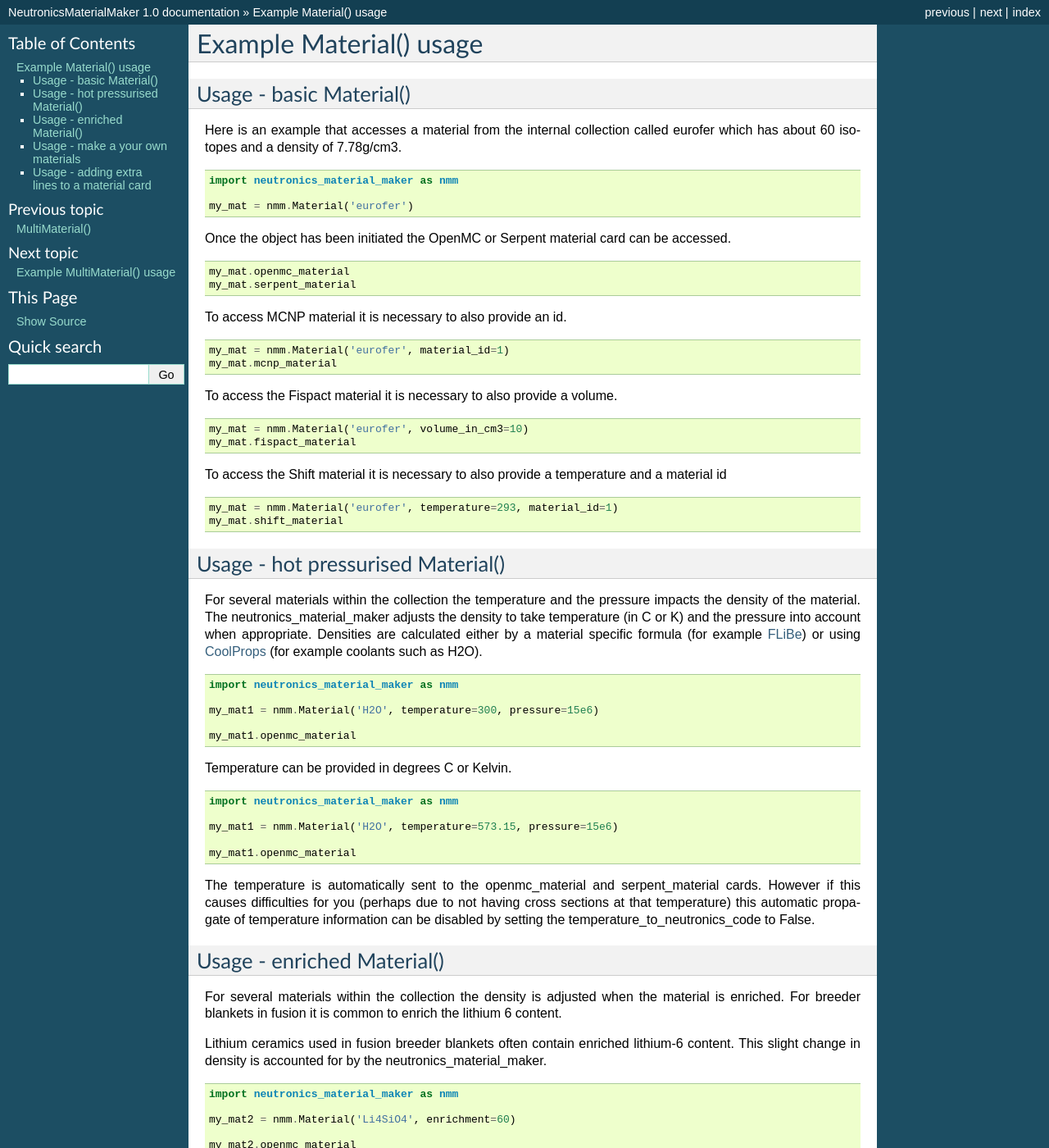
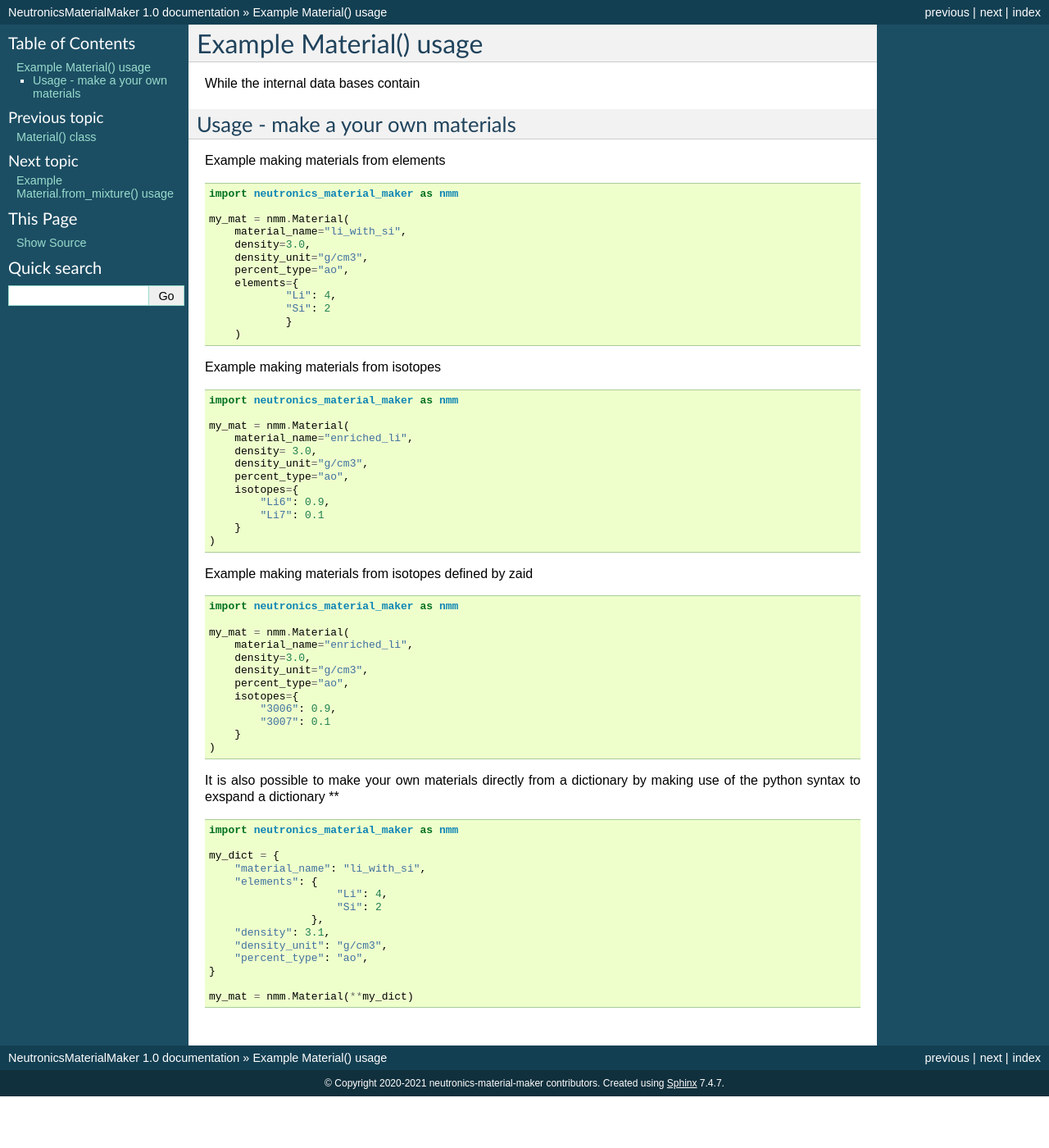
Before and after one commit to fusion-energy/neutronics_material_maker, a Sphinx documentation site: the page built from docs/source/example_material.rst, in a window 1280 px wide and 1400 px high. Shown: the whole window at 82% size. Built offline with Sphinx 7.4.7, drawn with Linux system fonts in a browser that asks for light colours; some of the changed text lies outside the part shown.

Commit message:
updated docs with from_library and from_mixture

```diff
--- a/docs/source/conf.py
+++ b/docs/source/conf.py
@@ -20,7 +20,7 @@
 # -- Project information -----------------------------------------------------
 
 project = "NeutronicsMaterialMaker"
-copyright = "2020, UKAEA and neutronics-material-maker contributors"
+copyright = "2020-2021 neutronics-material-maker contributors"
 author = "neutronics-material-maker development team"
 
 # The short X.Y version
@@ -133,7 +133,7 @@
         master_doc,
         "NeutronicsMaterialMaker.tex",
         "NeutronicsMaterialMaker Documentation",
-        "John Billingsley",
+        "Neutronics material maker contributors",
         "manual",
     )
 ]
--- a/docs/source/example_material.rst
+++ b/docs/source/example_material.rst
@@ -1,103 +1,7 @@
 Example Material() usage
 ========================
 
-Usage - basic Material()
-------------------------
-
-Here is an example that accesses a material from the internal collection called eurofer which has about 60 isotopes and a density of 7.78g/cm3.
-
-.. code-block:: python
-
-   import neutronics_material_maker as nmm
-
-   my_mat = nmm.Material('eurofer')
-
-Once the object has been initiated the OpenMC or Serpent material card can be accessed.
-
-.. code-block:: python
-
-   my_mat.openmc_material
-   my_mat.serpent_material
-
-To access MCNP material it is necessary to also provide an id.
-
-.. code-block:: python
-
-   my_mat = nmm.Material('eurofer', material_id=1)
-   my_mat.mcnp_material
-
-To access the Fispact material it is necessary to also provide a volume.
-
-.. code-block:: python
-
-   my_mat = nmm.Material('eurofer', volume_in_cm3=10)
-   my_mat.fispact_material
-
-To access the Shift material it is necessary to also provide a temperature and
-a material id
-
-.. code-block:: python
-
-   my_mat = nmm.Material('eurofer', temperature=293, material_id=1)
-   my_mat.shift_material
-
-
-Usage - hot pressurised  Material()
------------------------------------
-
-For several materials within the collection the temperature and the pressure impacts the density of the material. The neutronics_material_maker adjusts the density to take temperature (in C or K) and the pressure into account when appropriate. Densities are calculated either by a material specific formula (for example `FLiBe <https://github.com/ukaea/neutronics_material_maker/blob/openmc_version/neutronics_material_maker/data/multiplier_and_breeder_materials.json>`_) or using `CoolProps <https://pypi.org/project/CoolProp/>`_ (for example coolants such as H2O).
-
-.. code-block:: python
-
-    import neutronics_material_maker as nmm
-
-    my_mat1 = nmm.Material('H2O', temperature=300, pressure=15e6)
-
-    my_mat1.openmc_material
-
-Temperature can be provided in degrees C or Kelvin.
-
-.. code-block:: python
-
-    import neutronics_material_maker as nmm
-
-    my_mat1 = nmm.Material('H2O', temperature=573.15, pressure=15e6)
-
-    my_mat1.openmc_material
-
-The temperature is automatically sent to the openmc_material and
-serpent_material cards. However if this causes difficulties for you (perhaps
-due to not having cross sections at that temperature) this automatic propagate
-of temperature information can be disabled by setting the
-temperature_to_neutronics_code to False.
-
-
-Usage - enriched Material()
----------------------------
-
-For several materials within the collection the density is adjusted when the material is enriched. For breeder blankets in fusion it is common to enrich the lithium 6 content.
-
-Lithium ceramics used in fusion breeder blankets often contain enriched lithium-6 content. This slight change in density is accounted for by the neutronics_material_maker.
-
-.. code-block:: python
-
-    import neutronics_material_maker as nmm
-
-    my_mat2 = nmm.Material('Li4SiO4', enrichment=60)
-
-    my_mat2.openmc_material
-
-
-The default enrichment target for 'Li4SiO4' is Li6 but this can be changed if required.
-
-.. code-block:: python
-
-    import neutronics_material_maker as nmm
-
-    my_mat2 = nmm.Material('Li4SiO4', enrichment_target='Li7', enrichment=40)
-
-    my_mat2.openmc_material
-
+While the internal data bases contain
 
 Usage - make a your own materials
 ---------------------------------
@@ -154,7 +58,8 @@
         }
     )
 
-It is also possible to make your own materials directly from a dictionary by making use of the python syntax **
+It is also possible to make your own materials directly from a dictionary by
+making use of the python syntax to exspand a dictionary **
 
 .. code-block:: python
 
@@ -172,53 +77,3 @@
     }
 
     my_mat = nmm.Material(**my_dict)
-
-Usage - adding extra lines to a material card
----------------------------------------------
-
-If you require additional lines at the end of the MCNP, Serpent, Fispact or
-Shift materia card then the additional_end_lines argument can be used. This
-will add specific line(s) to the end of a material card. Multiple lines can be
-added by creating a list with multiple entries.
-
-In this example and additional line can be added to allow the S(α,β) treatment
-of water to be correctly modeled in MCNP. But this could also be used to add
-comments to the material card or other text at the end of the material card
-string.
-
-.. code-block:: python
-
-    import neutronics_material_maker as nmm
-
-    my_mat2 = nmm.Material(
-        'H2O',
-        material_id=24,
-        temperature=573.15,
-        pressure=15e6,
-        additional_end_lines={'mcnp': ['      mt24 lwtr.01']}
-    )
-
-    print(my_mat2.mcnp_material)
-
-The above code will return a MCNP material card string with the additional line
-'      mt24 lwtr.01' at the end. Notice that spaces should also be set by the
-user.
-
-.. code-block:: bash
-
-    c     H2O density 7.25553605e-01 g/cm3
-    M24   001001  6.66562840e-01
-          001002  1.03826667e-04
-          008016  3.32540200e-01
-          008017  1.26333333e-04
-          008018  6.66800000e-04
-          mt24 lwtr.01
-
-It is also possible to specifiy this additional line in a JSON file and
-then read in the file and export the material. The additional end lines can
-also support different outputs for different codes and multiple lines being
-appended to the material card as demonstrated in this video on the feature.
-
-.. raw:: html
-
-    <iframe width="560" height="315" src="https://www.youtube.com/embed/YLcMkQGOeJE" frameborder="0" allow="accelerometer; autoplay; clipboard-write; encrypted-media; gyroscope; picture-in-picture" allowfullscreen></iframe>
--- a/docs/source/material.rst
+++ b/docs/source/material.rst
@@ -1,5 +1,5 @@
-Material()
-==========
+Material() class
+================
 
 
 .. automodule:: neutronics_material_maker.material.Material
--- a/docs/source/multimaterial.rst
+++ /dev/null
@@ -1,6 +0,0 @@
-MultiMaterial()
-===============
-
-.. automodule:: neutronics_material_maker.MultiMaterial
-   :members:
-   :show-inheritance:
```
Also changed, not shown: docs/source/example_library_usage.rst (deleted, +0 -67 lines), docs/source/example_material_from_library.rst (added, +220 -0 lines), docs/source/example_material_from_mixture.rst (added, +35 -0 lines), docs/source/example_multimaterial.rst (deleted, +0 -25 lines), docs/source/index.rst (+5 -9 lines).
